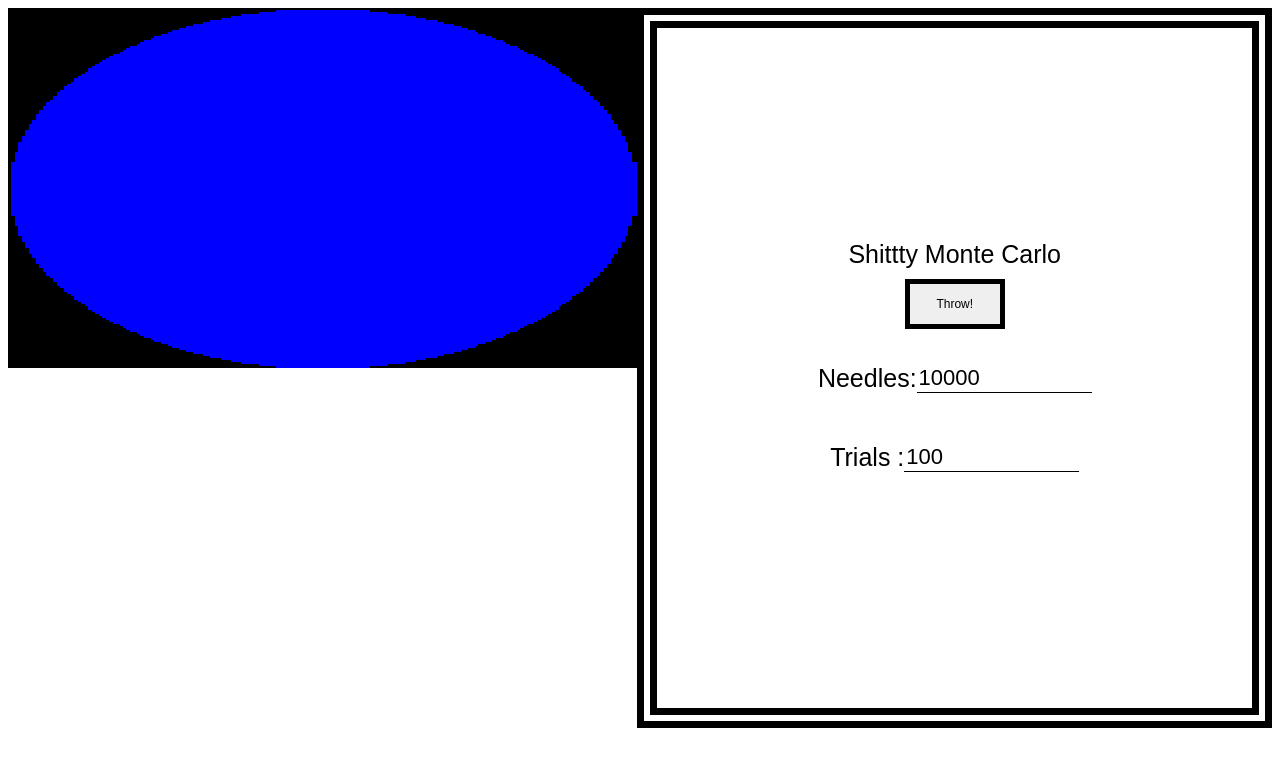
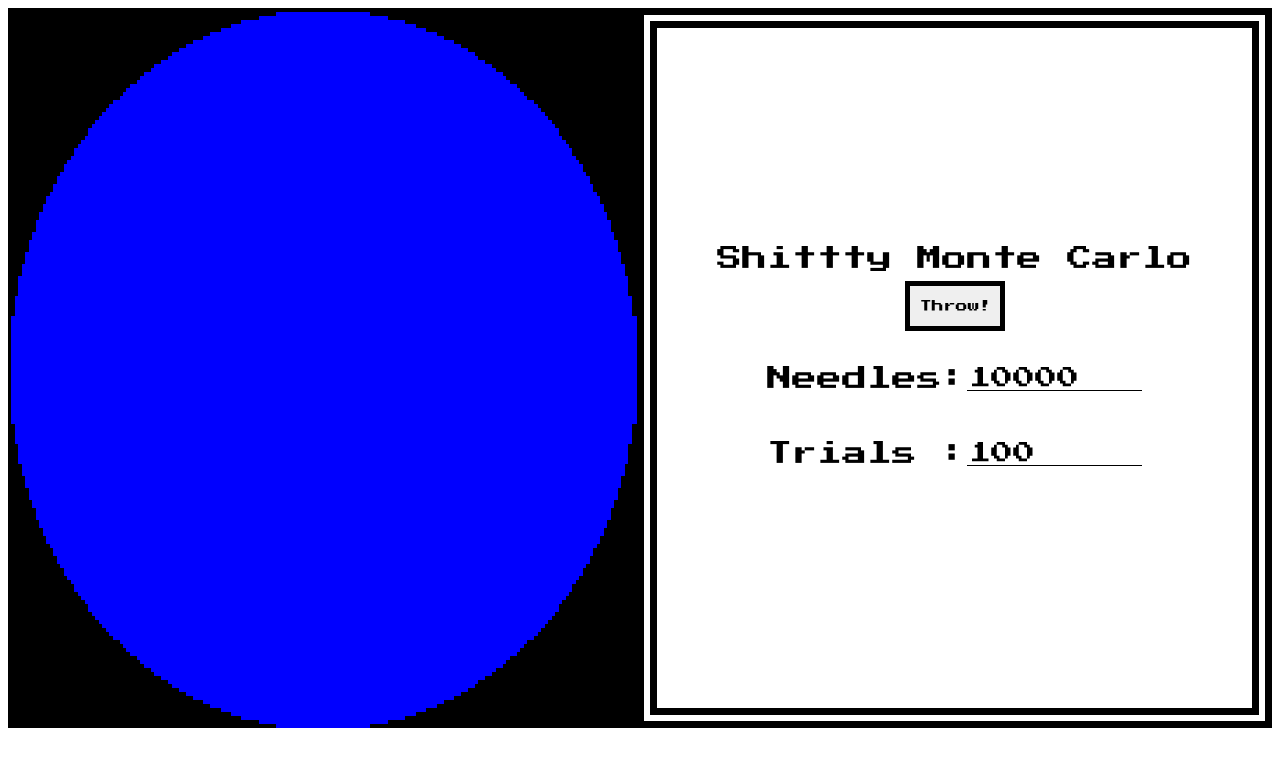
Before and after one commit to toddWannaCode/shittty-monte-carlo, a plain HTML site: page index.html in a window 1280 px wide. Drawn offline with Linux system fonts and the light colour scheme.

Commit message:
Cleared js

```diff
--- a/index.css
+++ b/index.css
@@ -1,9 +1,10 @@
+@import url('https://fonts.googleapis.com/css?family=Press+Start+2P');
 body {
   font-family: "Press Start 2p", sans-serif;
   display: flex;
 }
 table {
-  height: 360px;
+  height: 720px;
   width: 720px;
   background: #000;
   border-collapse: collapse;
--- a/index.js
+++ b/index.js
@@ -8,6 +8,7 @@ const table = document.querySelector('table'),
 
 if(screen.width < screen.height)
 	    document.querySelector('body').style.flexWrap = "wrap";
+
 
 
 window.addEventListener("orientationchange", function() {
```
